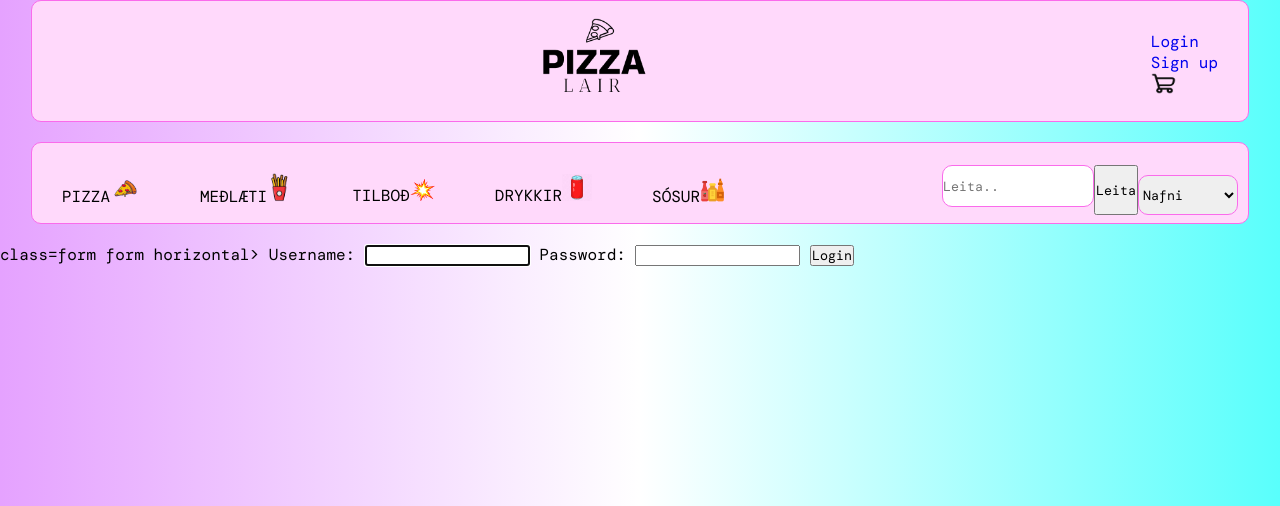
After one commit to astaduna/pizza_lair, a Django app: page /user/login in a window 1280 px wide. The commit adds this page. Shown: the top 506 px of the page. Run offline with Django 4.2, Linux system fonts and the light colour scheme.

Commit message:
Þetta er með login og register i lagi
Það þarf að laga þegar þú ert samt að logga inn kemur einhver path error

```diff
--- a/templates/base_main.html
+++ b/templates/base_main.html
@@ -13,14 +13,12 @@
             <div class="banner" >
                 <div class="inner-banner">
                     <div class="login-cart-container">
-                        <a><img src="{% static 'images/profile.png'%}" id="profile" />
                             {% if user.is_authenticated %}
-                                <a href="{% url 'logout' %}"></a>
+                                <a href="{% url 'logout' %}">Logout</a>
                             {% else %}
-                                <a href="{% url 'login' %}"></a>
-                                <a href="{% url 'register' %}"></a>
+                                <a href="{% url 'login' %}">Login</a>
+                                <a href="{% url 'register' %}">Sign up</a>
                             {% endif %}
-                        </a>
                         <a><img src="{% static 'images/shopping-cart.png'%}" id="cart" />
                         </a>
                     </div>
--- /dev/null
+++ b/templates/user/login.html
@@ -0,0 +1,8 @@
+{% extends "base_main.html" %}
+{% block content %}
+    <form method="post"> class=form form horizontal>
+        {% csrf_token %}
+        {{ form }}
+        <input type="submit" class="btn btn-primary" value="Login"/>
+    </form>
+{% endblock %}
--- a/templates/users/register.html
+++ b/templates/user/register.html
@@ -7,5 +7,4 @@
     <input type="submit" class="btn btn-primary" value="Login" />
     </form>
 
-
 {% endblock %}
```
Also changed, not shown: user/views.py (+4 -3 lines), pizza_lair/settings.py (line endings or trailing spaces).
